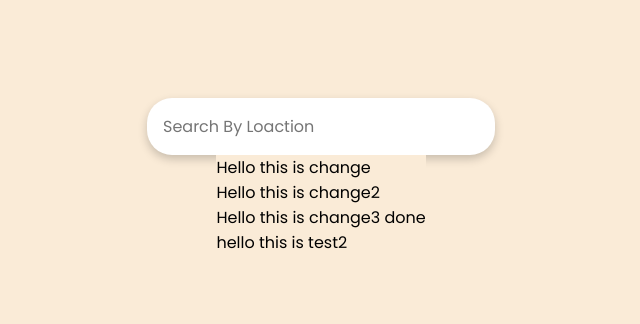
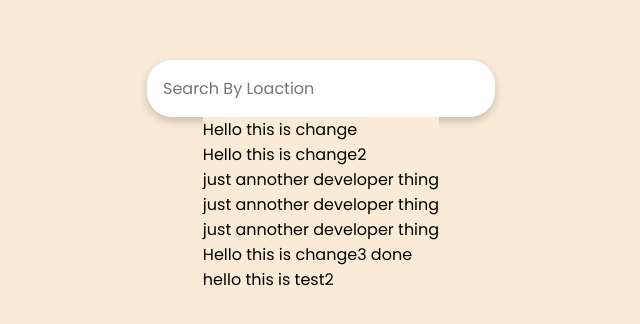
Before and after one commit to 9560maddy/lecture, a plain HTML site: page hello/index.html in a window 1280 px wide. Shown: the part 224-548 px from the top of the page, without its empty margins (319-959 px from the left). Drawn offline with Linux system fonts and the light colour scheme.

Commit message:
Update index.html
dev 2

```diff
--- a/hello/index.html
+++ b/hello/index.html
@@ -16,6 +16,10 @@
     <main id="main">
 <div class="changes">Hello this is change</div>
 <div class="changes">Hello this is change2</div>
+        <div> just annother developer thing </div>
+                <div> just annother developer thing </div>
+        <div> just annother developer thing </div>
+
 <div class="changes">Hello this is change3 done</div>
 <div class="change2">hello this is test2</div>
     </main>
```
